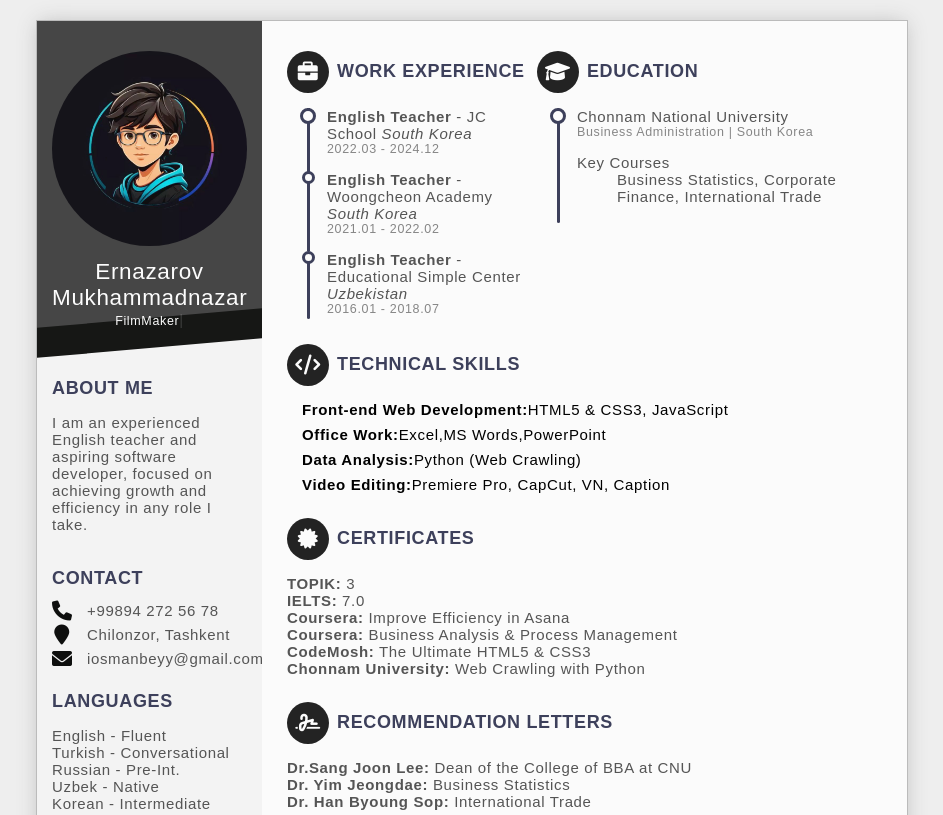
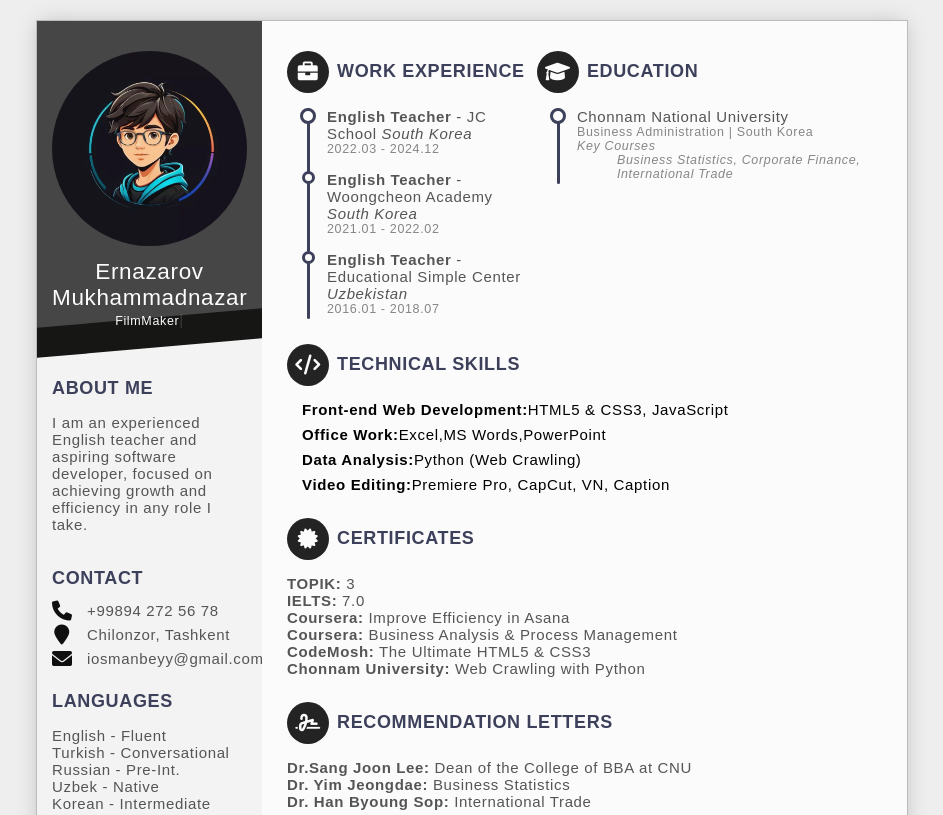
Before and after one commit to iOsmanbey/resume, a plain HTML site: page index.html in a window 1280 px wide. Shown: the top 815 px of the page, without its empty margins (168-1111 px from the left). Drawn offline with nearby package versions, Linux system fonts and the light colour scheme.

Commit message:
Commit & Push

```diff
--- a/index.html
+++ b/index.html
@@ -89,10 +89,10 @@
                 <li>
                     <span><a href="./Diploma.jpg">Chonnam National University</a></span>
                     <small>Business Administration | South Korea</small>
-                 <dl>
-                    <dt>Key Courses</dt>
-                    <dd>Business Statistics, Corporate Finance, International Trade</dd>
-                 </dl>
+                 <small>
+                    <dt><i>Key Courses</i></dt>
+                    <dd><i>Business Statistics, Corporate Finance, International Trade</i></dd>
+                 </small>
                 </li>
                 <!-- <li>
                     <span><a href="https://international.jnu.ac.kr/IndexMain.aspx">Westminister International University</a></span>
```
